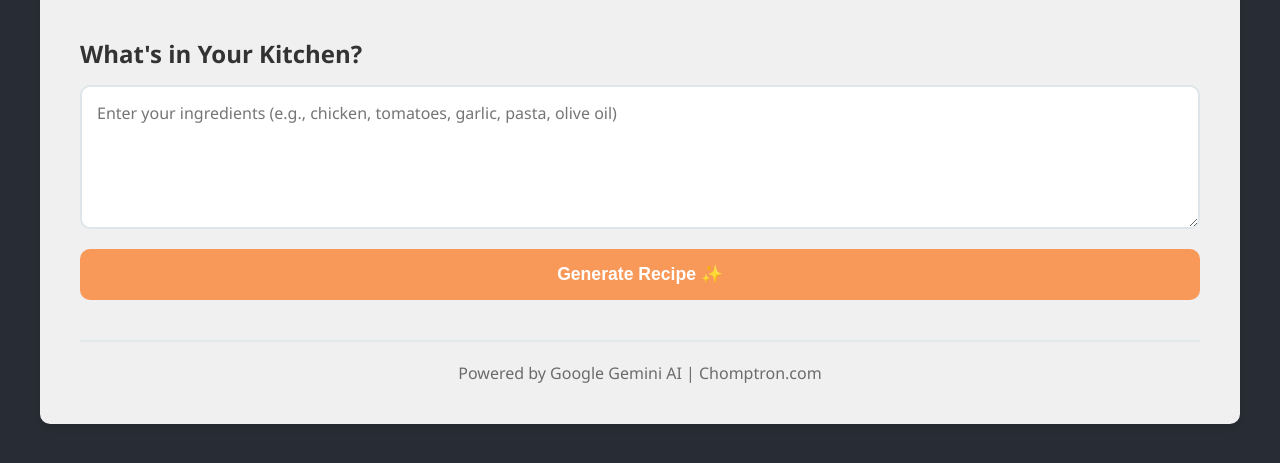
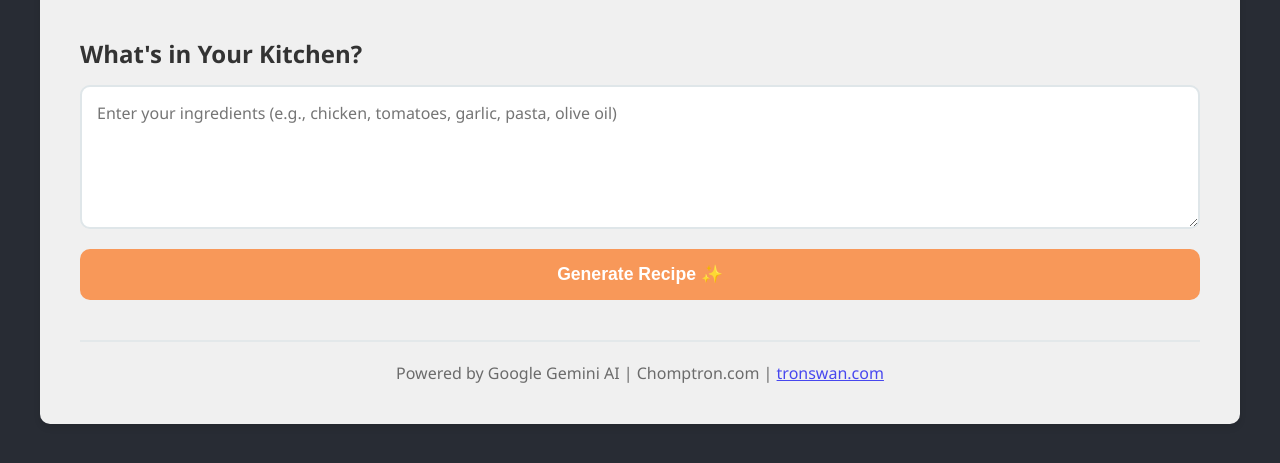
Before and after one commit to swantron/chomptron, a website: page index.html in a window 1280 px wide. Shown: the part 165-628 px from the top of the page. Drawn offline with Linux system fonts and the light colour scheme.

Commit message:
tronswan link

```diff
--- a/index.html
+++ b/index.html
@@ -289,7 +289,7 @@
         </main>
 
         <footer>
-            <p>Powered by Google Gemini AI | Chomptron.com</p>
+            <p>Powered by Google Gemini AI | Chomptron.com | <a href="https://tronswan.com" target="_blank" rel="noopener noreferrer">tronswan.com</a></p>
         </footer>
     </div>
 
```
